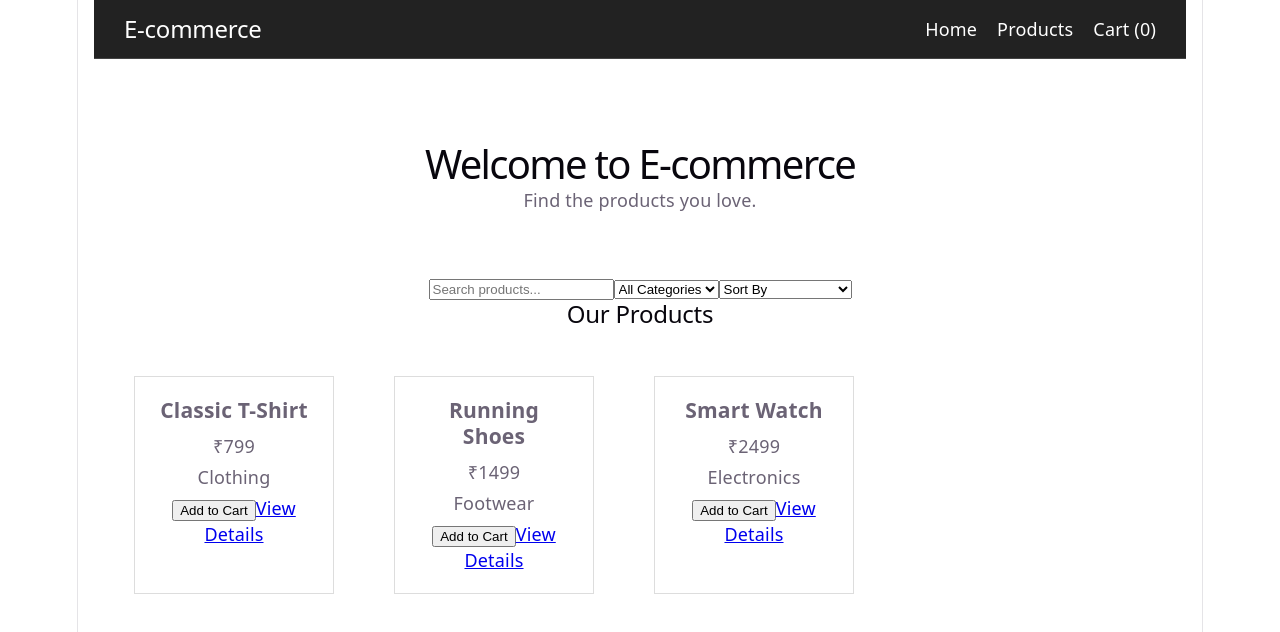
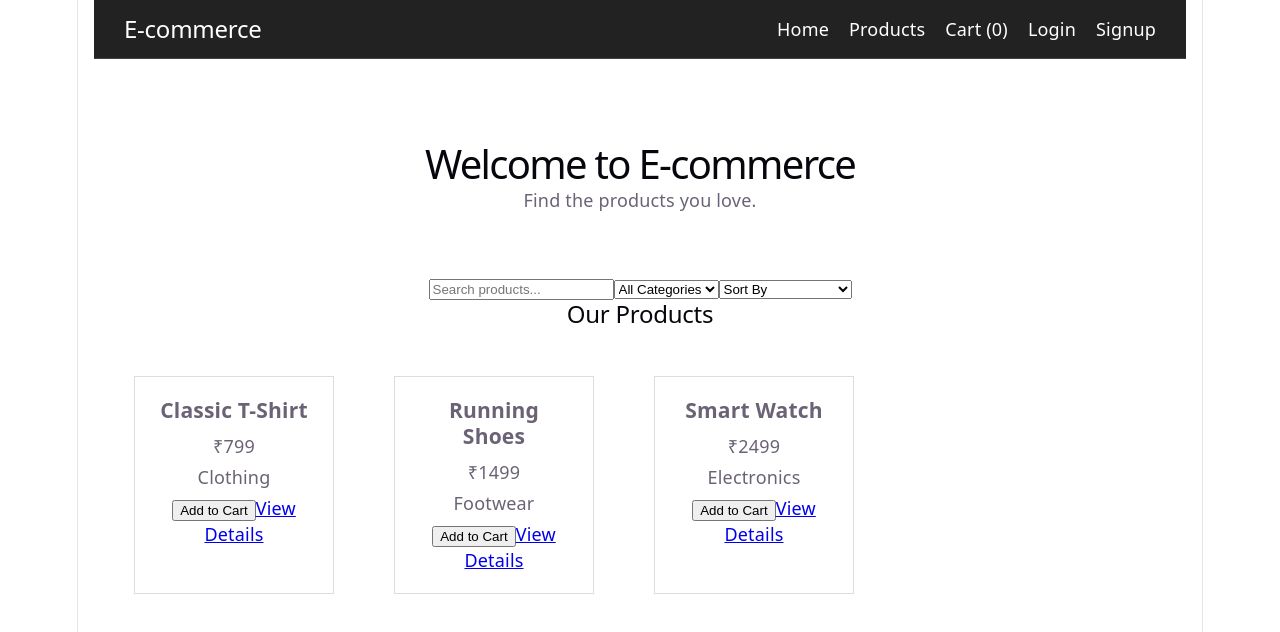
Before and after one commit to abhi12012/e-commerce-react, a React (Vite) app: page / in a window 1280 px wide. Shown: the top 632 px of the page. Built offline with nearby package versions, Linux system fonts and the light colour scheme.

Commit message:
Add login and signup links to navbar

```diff
--- a/src/components/Navbar.jsx
+++ b/src/components/Navbar.jsx
@@ -8,10 +8,9 @@
       <h2>E-commerce</h2>
 
 
-
 <ul>
   <li>
-   <Link to="/">Home</Link>
+    <Link to="/">Home</Link>
   </li>
 
   <li>
@@ -19,7 +18,15 @@
   </li>
 
   <li>
-   <Link to="/cart">Cart ({cartCount})</Link>
+    <Link to="/cart">Cart ({cartCount})</Link>
+  </li>
+
+  <li>
+    <Link to="/login">Login</Link>
+  </li>
+
+  <li>
+    <Link to="/signup">Signup</Link>
   </li>
 </ul>
 
```
